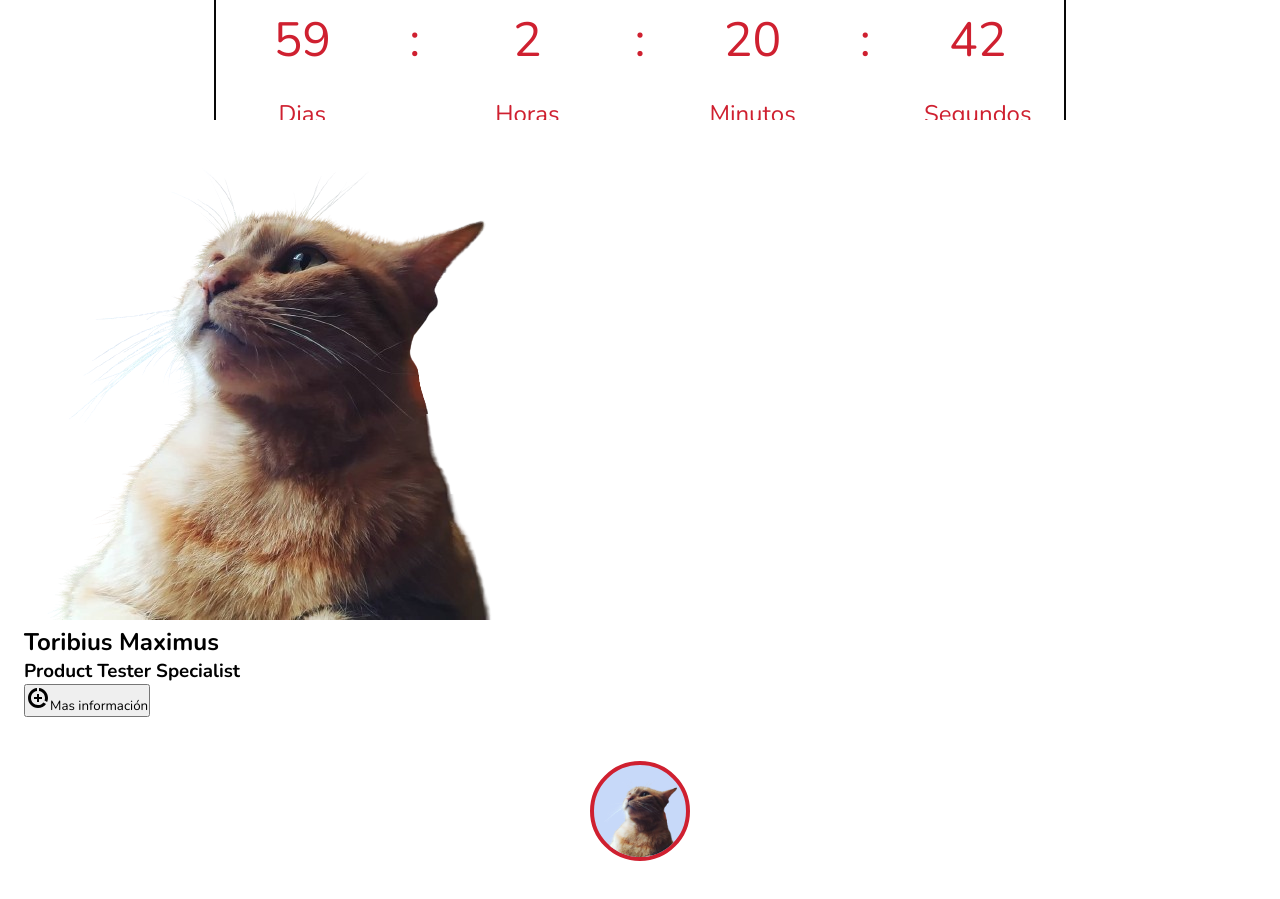
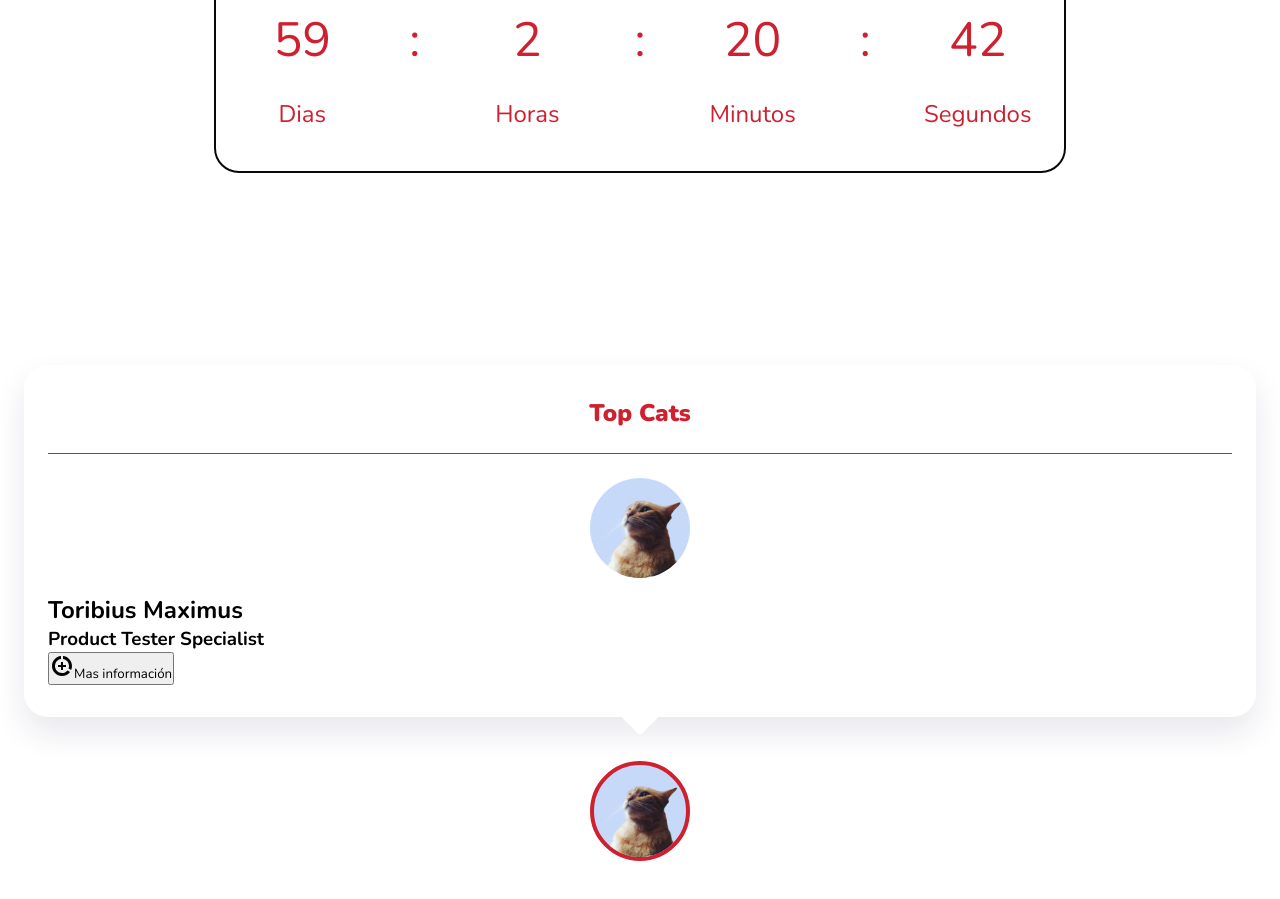
Before and after one commit to venomsnake96/BNI_SuSu, a React (Vite) app in the folder BNI-SuSu/: page /app in a window 1280 px wide. Shown: the part 751-1650 px from the top of the page. Built offline with nearby package versions, Linux system fonts and the light colour scheme.

Commit message:
add some changes at the shop cart and the profile card

```diff
--- a/BNI-SuSu/src/atomic-components/cards/CardId.jsx
+++ b/BNI-SuSu/src/atomic-components/cards/CardId.jsx
@@ -15,11 +15,11 @@ function CardId() {
             <div className='card__tooltip'>
               <div className="card__content">
                 <header className="card__header">
-                  <span></span>
+                  <h1>Top Cats</h1>
                 </header>
                 <div className="card__data">
                   <div className="card__image">
-                    <div className="cart__mask">
+                    <div className="card__mask">
                       <img src={Img1} alt="img" className='card__img'/>
                     </div>
                     <span className='card__status'></span>
--- a/BNI-SuSu/src/atomic-components/cards/cardId.css
+++ b/BNI-SuSu/src/atomic-components/cards/cardId.css
@@ -13,7 +13,8 @@
     justify-content: center;
 }
 
-.card__profile{
+.card__profile,
+.card__mask{
     width: 100px;
     height: 100px;
     background-color: rgba(100, 148, 237, 0.356);
@@ -24,7 +25,8 @@
     align-items: flex-end;
 }
 
-.card__profile img{
+.card__profile img,
+.card__mask img{
     width: 95%;
 }
 
@@ -47,5 +49,42 @@
     position: relative;
     width: calc(100vw - 3rem);
     background-color: var(--color-bg);
-    box-shadow: ;
+    box-shadow: 0 16px 32px hsl(230, 50%, 20%, .1) ;
+    padding: 2rem 1.5rem;
+    border-radius: 1.5rem;
 }
+
+.card__content::after{
+    content: '';
+    width: 32px;
+    height: 32px;
+    background: var(--color-bg);
+    position: absolute;
+    left: 0;
+    right: 0;
+    bottom: -.75rem;
+    margin-inline: auto;
+    border-radius: .25rem;
+    rotate: 45deg;
+}
+
+.card__header{
+    display: flex;
+    align-items: center;
+    justify-content: center;
+    border-bottom: 1px solid var(--color-element);
+    padding-bottom: 1.5rem;
+    margin-bottom: 1.5rem;
+}
+
+.card__header h1{
+    color: var(--color-element);
+    font-weight: 900;
+}
+
+.card__image{
+    width: 100px;
+    height: 100px;
+    position: relative;
+    margin: 0 auto 1rem;
+}
--- a/BNI-SuSu/src/atomic-components/cart/Cart.jsx
+++ b/BNI-SuSu/src/atomic-components/cart/Cart.jsx
@@ -1,4 +1,4 @@
-import React, {useState} from 'react'
+import React, { useState } from 'react';
 import ShoppingCartIcon from "@mui/icons-material/ShoppingCart";
 import CloseIcon from '@mui/icons-material/Close';
 import RemoveShoppingCartIcon from "@mui/icons-material/RemoveShoppingCart";
@@ -7,7 +7,6 @@ import SentimentDissatisfiedIcon from '@mui/icons-material/SentimentDissatisfied
 import Badge from '@mui/material/Badge';
 import "./cart.css";
 import Img from "../../assets/ticket2.png";
-
 
 import { useCart } from "../../hooks/use.Cart";
 
@@ -28,10 +27,10 @@ function CartItem({ title, price, quantity, addToCart, removeFromCart }) {
         <div className='quantity-cont'>
           <p>Cantidad: {quantity}</p>
           <button className='btn-add' onClick={addToCart}>
-          <AddIcon sx={{fontSize:[40]}} color='success' />
+            <AddIcon sx={{ fontSize: [40] }} color='success' />
           </button>
           <button className='btn-less' onClick={removeFromCart}>
-          <SentimentDissatisfiedIcon sx={{fontSize:[35]}} color='error' />
+            <SentimentDissatisfiedIcon sx={{ fontSize: [35] }} color='error' />
           </button>
         </div>
       </footer>
@@ -40,28 +39,30 @@ function CartItem({ title, price, quantity, addToCart, removeFromCart }) {
 }
 
 export function Cart() {
-  const [cartOpen, setCartopen] = useState(false)
+  const [cartOpen, setCartOpen] = useState(false);
   const widthCartContent = cartOpen ? 400 : 0;
   const openCart = () => {
-    setCartopen(true)
+    setCartOpen(true);
     document.body.style.overflow = "hidden";
   };
 
-   const closeCart = ()  => {
-    setCartopen(false);
+  const closeCart = () => {
+    setCartOpen(false);
     document.body.style.overflow = "scroll";
-   }
-  const {cart, clearCart, addToCart, removeFromCart} = useCart();
+  };
+
+  const { cart, clearCart, addToCart, removeFromCart, calculateTotal } = useCart();
   const totalItems = cart.reduce((acc, item) => acc + item.quantity, 0);
+  const total = calculateTotal();
 
   return (
     <>
       <button onClick={openCart} className="cart-button">
         <Badge badgeContent={totalItems} color="error">
-        <ShoppingCartIcon  sx={{ fontSize: [40] }} className="btn" />
+          <ShoppingCartIcon sx={{ fontSize: [40] }} className="btn" />
         </Badge>
       </button>
-      <aside style={{width: widthCartContent }} className="cart">
+      <aside style={{ width: widthCartContent }} className="cart">
         <div className='cart-header'>
           <div>
             <CloseIcon onClick={closeCart} />
@@ -82,6 +83,10 @@ export function Cart() {
             />
           ))}
         </ul>
+        <footer className='cart-content-footer'>
+          <h2>Total: ${total.toFixed(2)}</h2>
+          <button className='btn-pay'>Tramitar Pedido</button>
+        </footer>
       </aside>
     </>
   );
--- a/BNI-SuSu/src/atomic-components/cart/cart.css
+++ b/BNI-SuSu/src/atomic-components/cart/cart.css
@@ -87,13 +87,12 @@
     }
 
   ul{
-   height: calc(100vh - 76px - 19px);
+   height: calc(100vh - 180px - 19px);
     overflow: scroll;
 
 
         li{
           display: flex;
-          /* flex-direction: column; */
           padding: 15px;
           align-items: center;
           border-bottom: 1px solid var(--color-bg);
@@ -121,22 +120,24 @@
 
           }
 
+          footer{
+
+              display: flex;
+              flex-direction: column;
+              justify-content: center;
+              align-items: center;
+
               .cart-price{
                 color: var(--color-text);
                 width: 100%;
                 display: flex;
                 flex-direction: column;
                 align-items: center;
+                justify-content: center;
 
 
 
             }
-        footer{
-            display: flex;
-            flex-direction: column;
-            justify-content: center;
-            align-items: center;
-
 
             .btn-add{
                 border: unset;
@@ -149,6 +150,14 @@
                 margin-left: 10px;
                 background: unset;
             }
+
+            .btn-add:active{
+                transform: scale(.9);
+            }
+
+            .btn-less:active{
+                transform: scale(.9);
+            }
         }
         }
 
@@ -156,4 +165,37 @@
   }
 
 
+  .cart-content-footer{
+    position: absolute;
+    bottom: 10px;
+    left: 0;
+    width: 100%;
+    border-top: 1px solid var(--color-element);
+    padding: 12px;
+    display: flex;
+    flex-direction: column;
+    justify-content: center;
+    align-items: center;
+    gap: 1rem;
+
+    .btn-pay{
+        padding: 10px;
+        border-radius: 25px;
+        border: none;
+        background: #03acfa;
+        font-size: 1rem;
+        font-weight: 600;
+        color: var(--color-bg);
+        transition: transform 300ms ease;
+        &:hover,
+        :active{
+            transform: scale(1.1);
         }
+    }
+
+
+
+
+  }
+
+}
--- a/BNI-SuSu/src/atomic-components/contex/cart.jsx
+++ b/BNI-SuSu/src/atomic-components/contex/cart.jsx
@@ -1,46 +1,58 @@
-import { useReducer, createContext } from 'react'
-import { cartReducer, cartInitialState } from '../../reducers/cart.js'
-import {toast} from 'react-toastify'
+import { useReducer, createContext, useContext } from 'react';
+import { cartReducer, cartInitialState } from '../../reducers/cart.js';
+import { toast } from 'react-toastify';
 
-export const CartContext = createContext()
+export const CartContext = createContext();
 
-function useCartReducer () {
-  const [state, dispatch] = useReducer(cartReducer, cartInitialState,)
+function useCartReducer() {
+  const [state, dispatch] = useReducer(cartReducer, cartInitialState);
 
-  const addToCart = product => {
+  const addToCart = (product) => {
     dispatch({
       type: 'ADD_TO_CART',
-    payload: product
+      payload: product,
     });
-  toast.success(`Tu boleto ${product.title} fue añadido al carrito!`)
+    toast.success(`Tu boleto ${product.title} fue añadido al carrito!`);
+  };
+
+  const removeFromCart = (product) => {
+    dispatch({
+      type: 'REMOVE_FROM_CART',
+      payload: product,
+    });
+    toast.error(`Tu boleto ${product.title} se ha removido del carrito`);
+  };
+
+  const clearCart = () => {
+    dispatch({ type: 'CLEAR_CART' });
+    toast.error(`El carrito está vacío`);
+  };
+
+  const calculateTotal = () => {
+    return state.reduce((acc, item) => acc + item.price * item.quantity, 0);
+  };
+
+  return { state, addToCart, removeFromCart, clearCart, calculateTotal };
 }
 
-  const removeFromCart = product => {
-    dispatch({
-    type: 'REMOVE_FROM_CART',
-    payload: product
-  })
-  toast.error(`Tu boleto ${product.title} se ha removido del carrito`)
-}
-  const clearCart = () => dispatch({ type: 'CLEAR_CART' })
-
-  return { state, addToCart, removeFromCart, clearCart }
+export function useCart() {
+  return useContext(CartContext);
 }
 
-// la dependencia de usar React Context
-// es MÍNIMA
-export function CartProvider ({ children }) {
-  const { state, addToCart, removeFromCart, clearCart } = useCartReducer()
+export function CartProvider({ children }) {
+  const { state, addToCart, removeFromCart, clearCart, calculateTotal } = useCartReducer();
 
   return (
-    <CartContext.Provider value={{
+    <CartContext.Provider
+      value={{
         cart: state,
         addToCart,
         removeFromCart,
-      clearCart
+        clearCart,
+        calculateTotal,
       }}
     >
       {children}
     </CartContext.Provider>
-  )
+  );
 }
--- a/BNI-SuSu/src/containers/conferencias/Conferencias.jsx
+++ b/BNI-SuSu/src/containers/conferencias/Conferencias.jsx
@@ -4,7 +4,7 @@ import './conferencias.css'
 
 const Conferencias = () => {
   return (
-    <div>
+    <div className='conferencias-section'>
       <CardId />
     </div>
   )
```
Lines whose indentation alone changed are shown as unchanged.
